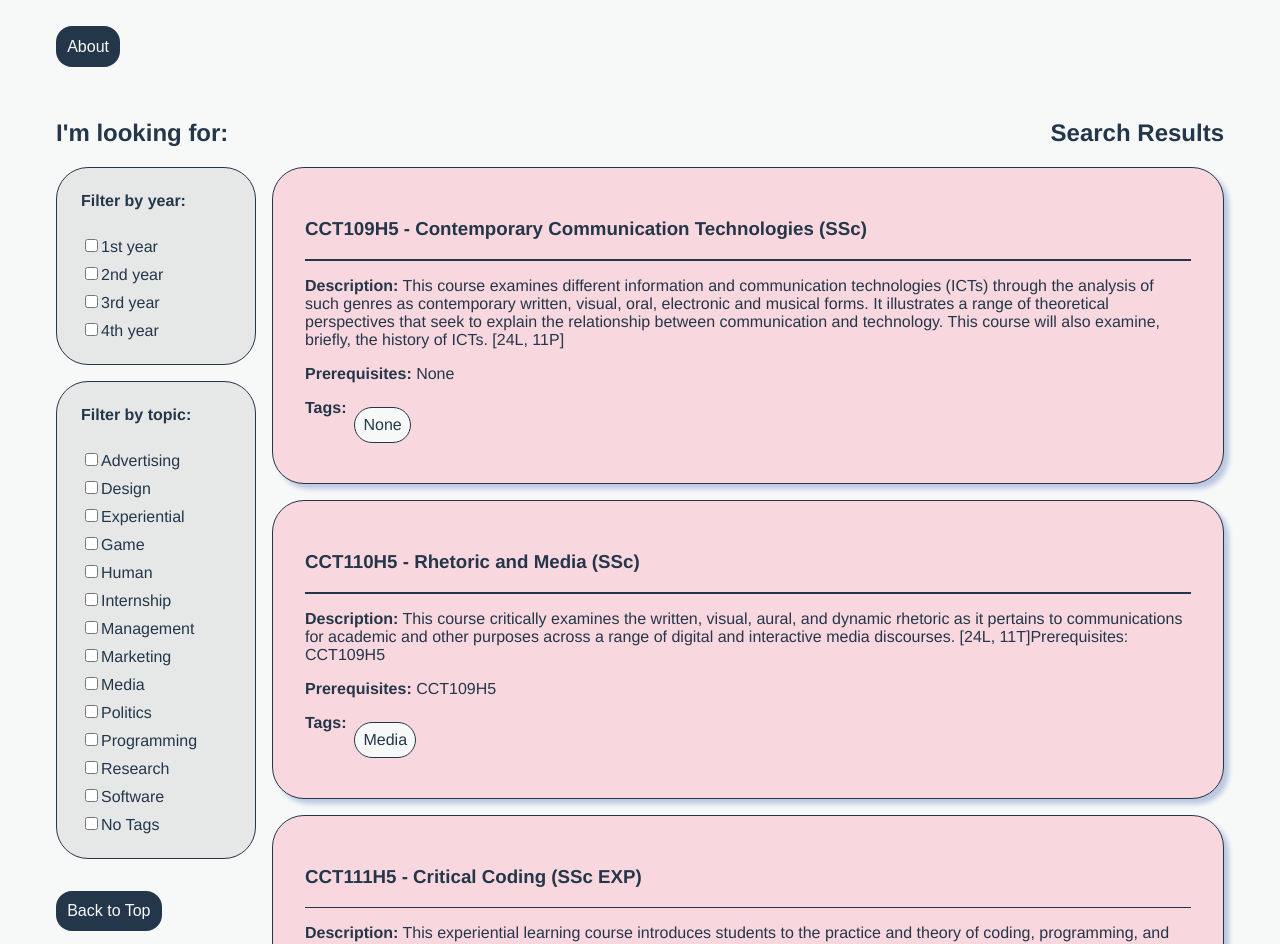
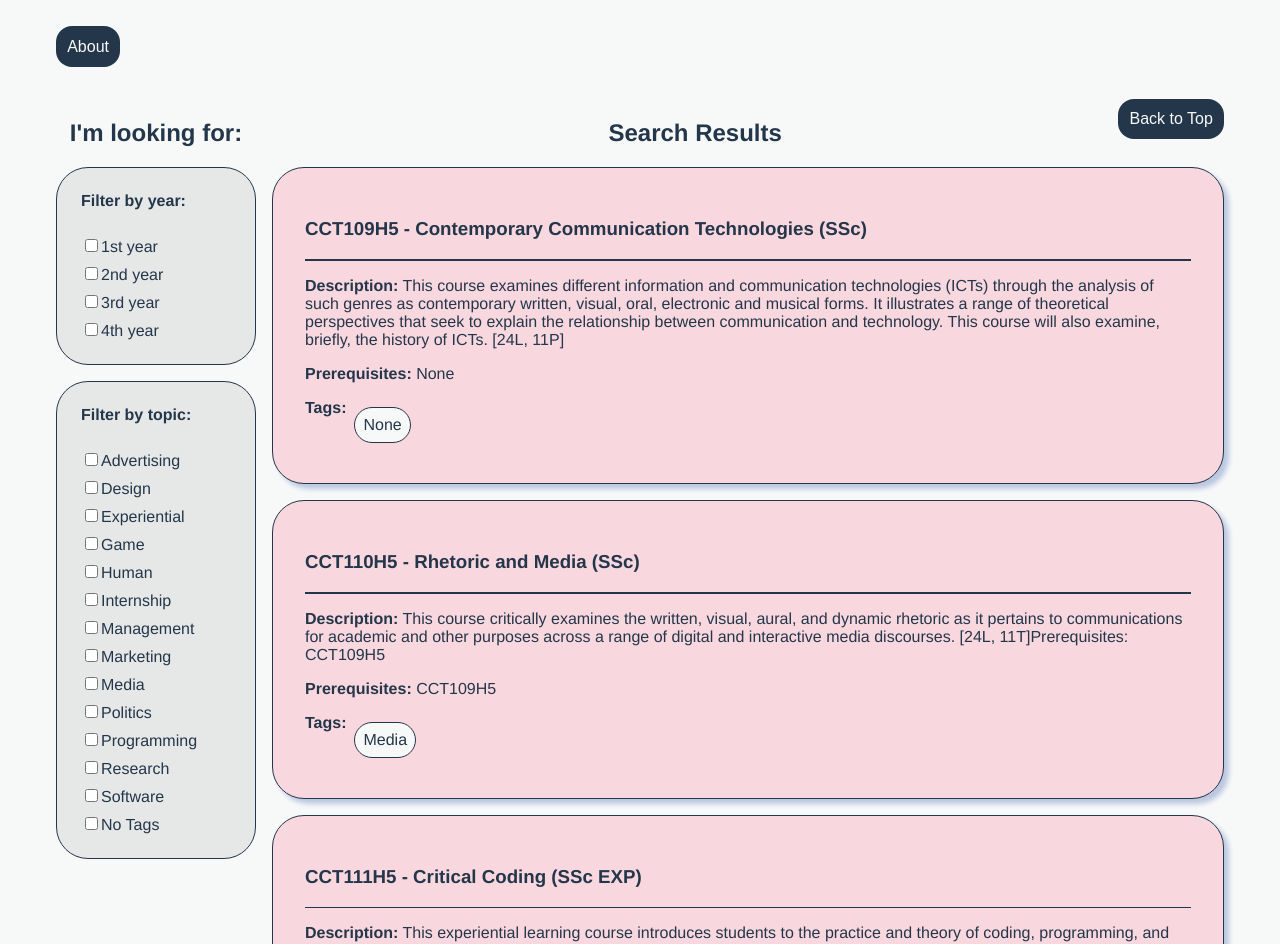
Before and after one commit to jessly5/Course-Check, a Vue app in the folder course-check/: page / in a window 1280 px wide. Shown: the part 88-1032 px from the top of the page. Built offline with nearby package versions, Linux system fonts and the light colour scheme.

Commit message:
sticky to top works now

```diff
--- a/course-check/src/App.vue
+++ b/course-check/src/App.vue
@@ -16,11 +16,11 @@
 					v-bind:filterTitle="'Filter by topic:'"
 					v-bind:filterOptions="this.topicFilters"
 				/>
-
-				<span><a href="#filters"><button id="stickyTop">Back to Top</button></a></span>
 			</div>
 
 			<div>
+				<span><a href="#filters"><button id="stickyTop">Back to Top</button></a></span>
+
 				<h2 class="searchLabel">Search Results</h2>
 
 				<CourseCard
@@ -158,9 +158,10 @@ footer {
 	width: 200px;
 }
 .filterLabel {
+	text-align: center;
 }
 .searchLabel {
-	text-align: right;
+	text-align: center;
 }
 #stickyTop {
 	text-align: center;
@@ -173,8 +174,7 @@ footer {
 	color: #F7F9F9;
 	padding: 0.7em;
 	font-size: 1em;
-	float: left;
-	margin: 1em 1em 0 0;
+	float: right;
 }
 #stickyTop:hover {
 	background: #0DBDB4;
```
